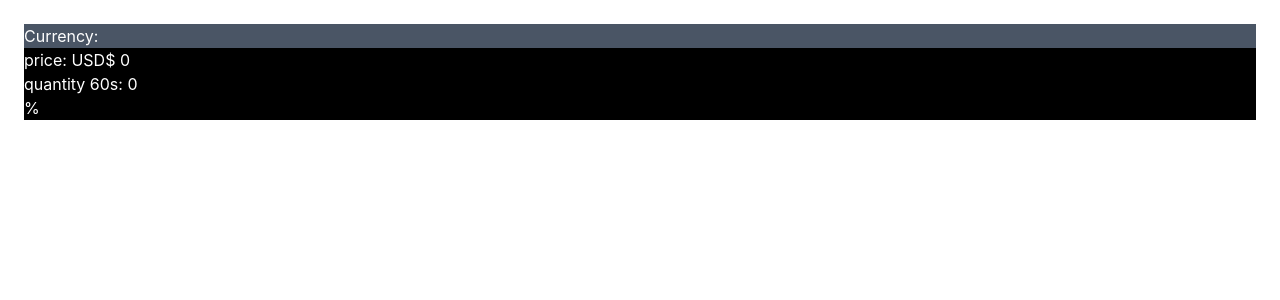
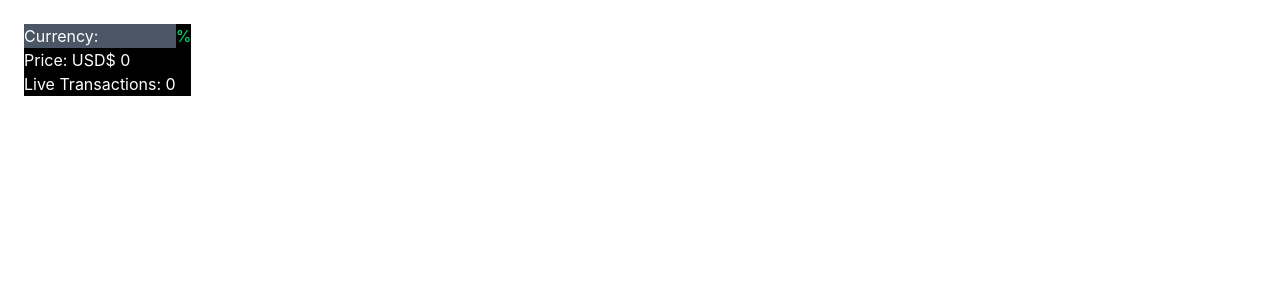
Before and after one commit to Zeyln/eksamenreact, a React (Vite) app: page / in a window 1280 px wide. Shown: the top 300 px of the page. Built offline with nearby package versions, Linux system fonts and the light colour scheme; no server answers.

Commit message:
started on Tailwindcss design, the market indicator will be to the right of all other data. i've noticed there might be an issue with the updating of the market indicator, i will add an issue on this. Issue of styleless body persists.

```diff
--- a/src/components/BitcoinDash.tsx
+++ b/src/components/BitcoinDash.tsx
@@ -3,7 +3,7 @@ import { useEffect, useState, useRef } from 'react';
 export default function BitcoinDB() { // written with the help of Claude.ai and chatgpt.com
     const [data, setData] = useState({ p: 0, s: '', q: 0 });
     const [updata, setUpdata] = useState(0);
-    const [marketStatus, setMarketStatus] = useState('');
+    const [marketDirection, setMarketDirection] = useState('');
     const updateCount = useRef(0);
     const startPrice = useRef(null);
     const endPrice = useRef(null);
@@ -43,11 +43,11 @@ export default function BitcoinDB() { // written with the help of Claude.ai and
                 const updatePerc = ((endPrice.current - startPrice.current) / startPrice.current) * 100;
 
                 if (startPrice.current > endPrice.current) {
-                    setMarketStatus('⏷');
+                    setMarketDirection('⏷');
                     // toFixed() is so much better than "* 100 / 100", will never be doing that again...
                     priceDiff.current = `${updatePerc.toFixed(2)}`;
                 } else {
-                    setMarketStatus('⏶');
+                    setMarketDirection('⏶');
                     priceDiff.current = `+${updatePerc.toFixed(2)}`;
                 };
             };
@@ -63,18 +63,18 @@ export default function BitcoinDB() { // written with the help of Claude.ai and
     }, []);
 
     return (
-        <div className="grid-rows-2 grid-cols-none rounded text-white">
-            <div className="bg-black">
+        <div className="flex flex-row">
+            <div className="bg-black text-white">
                 <ol>
                     <li><p className="bg-gray-600">Currency: {data.s}</p></li>
-                    <li><p className="">price: USD$ {Math.trunc(data.p)}</p></li>
-                    <li><p className="">quantity 60s: {data.q}</p></li>
+                    <li><p className="">Price: USD$ {Math.trunc(data.p)}</p></li>
+                    <li><p className="">Live Transactions: {data.q}</p></li>
                 </ol>
 
             </div>
-            <div className="bg-black">
-                <p className="text-green">{priceDiff.current} %</p>
-                <p className="text-green">{marketStatus}</p>
+            <div className="flex flex-row bg-black text-green-400 justify-center">
+                <p className="">{priceDiff.current} % </p>
+                <p className="">{marketDirection}</p>
             </div>
         </div>
     );
```
